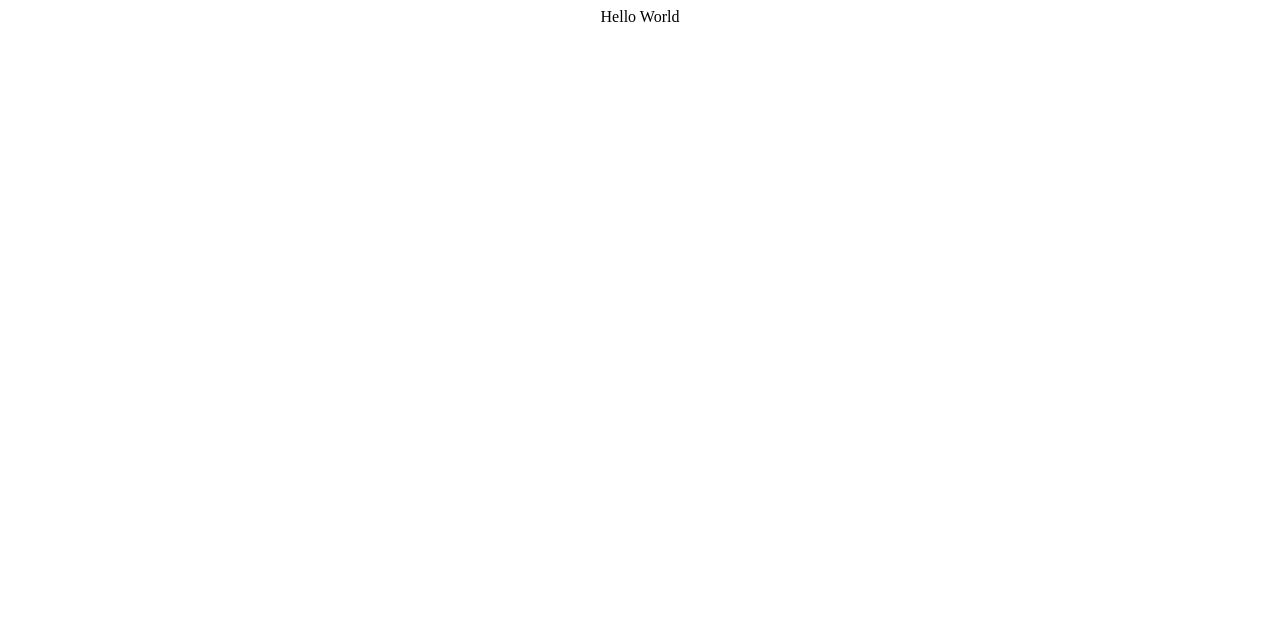
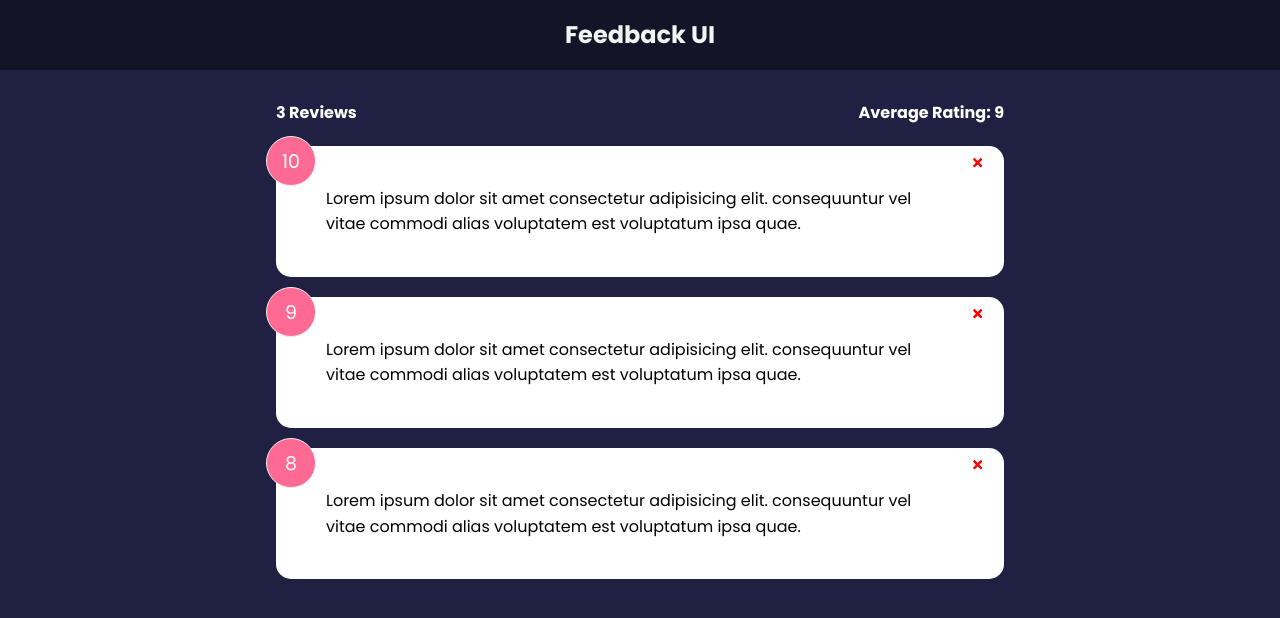
Before and after one commit to Swaniket/feedback-ui, a React (Create React App) app: page / in a window 1280 px wide. Shown: the top 618 px of the page. Built offline with nearby package versions, Linux system fonts and the light colour scheme.

Commit message:
Added Feedback List & Feedback Stats

```diff
--- a/package.json
+++ b/package.json
@@ -8,6 +8,7 @@
     "@testing-library/user-event": "^13.5.0",
     "react": "^18.2.0",
     "react-dom": "^18.2.0",
+    "react-icons": "^4.4.0",
     "react-scripts": "5.0.1",
     "web-vitals": "^2.1.4"
   },
--- a/src/App.css
+++ /dev/null
@@ -1,38 +0,0 @@
-.App {
-  text-align: center;
-}
-
-.App-logo {
-  height: 40vmin;
-  pointer-events: none;
-}
-
-@media (prefers-reduced-motion: no-preference) {
-  .App-logo {
-    animation: App-logo-spin infinite 20s linear;
-  }
-}
-
-.App-header {
-  background-color: #282c34;
-  min-height: 100vh;
-  display: flex;
-  flex-direction: column;
-  align-items: center;
-  justify-content: center;
-  font-size: calc(10px + 2vmin);
-  color: white;
-}
-
-.App-link {
-  color: #61dafb;
-}
-
-@keyframes App-logo-spin {
-  from {
-    transform: rotate(0deg);
-  }
-  to {
-    transform: rotate(360deg);
-  }
-}
--- a/src/App.js
+++ b/src/App.js
@@ -1,10 +1,27 @@
-import './App.css';
+import { useState } from "react";
+
+import Header from "./componets/Header";
+import FeedbackList from "./componets/FeedbackList";
+import FeedbackStats from "./componets/FeedbackStats";
+import FeedbackData from "./data/FeedbackData";
 
 function App() {
+  const [feedback, setFeedback] = useState(FeedbackData);
+
+  const deleteFeedback = (id) => {
+    if (window.confirm("Are you sure you want to delete?")) {
+      setFeedback(feedback.filter((item) => item.id !== id));
+    }
+  };
+
   return (
-    <div className="App">
-      Hello World
-    </div>
+    <>
+      <Header text="Feedback UI" />
+      <div className="container">
+      <FeedbackStats feedback={feedback}/>
+        <FeedbackList feedback={feedback} handleDelete={deleteFeedback} />
+      </div>
+    </>
   );
 }
 
--- /dev/null
+++ b/src/componets/FeedbackItem.jsx
@@ -0,0 +1,26 @@
+import {FaTimes} from "react-icons/fa"
+import PropTypes from "prop-types";
+
+import Card from "./shared/Card";
+
+function FeedbackItem({item, handleDelete}) {
+    const handleClick = (id) => {
+        console.log(id)
+    }
+
+  return (
+    <Card>
+      <div className="num-display">{item.rating}</div>
+      <button onClick={() => handleDelete(item.id)} className="close">
+        <FaTimes color="red"/>
+      </button>
+      <div className="text-display">{item.text}</div>
+    </Card>
+  );
+}
+
+FeedbackItem.propTypes = {
+    item: PropTypes.object.isRequired,
+  };
+
+export default FeedbackItem;
--- /dev/null
+++ b/src/componets/FeedbackList.jsx
@@ -0,0 +1,33 @@
+import React from 'react'
+import PropTypes from "prop-types";
+
+import FeedbackItem from './FeedbackItem'
+import Card from './shared/Card';
+
+function FeedbackList({feedback, handleDelete}) {
+    if (!feedback || feedback.length === 0) {
+        return <Card>No Feedback Yet</Card>
+    }
+
+
+  return (
+    <div className='feedback-list'>
+        {feedback.map((item) => (
+            <FeedbackItem key={item.id} item={item} handleDelete={handleDelete}/>
+        ))}
+    </div>
+  )
+}
+
+FeedbackList.propTypes = {
+    feedback: PropTypes.arrayOf(
+        PropTypes.shape({
+            id: PropTypes.number.isRequired,
+            text: PropTypes.string.isRequired,
+            rating: PropTypes.number.isRequired,
+
+        })
+    )
+}
+
+export default FeedbackList
--- /dev/null
+++ b/src/componets/FeedbackStats.jsx
@@ -0,0 +1,23 @@
+import PropTypes from "prop-types"
+
+function FeedbackStats({feedback}) {
+    let avg = feedback.reduce((accumulator, curr) => {
+        return accumulator + curr.rating
+    }, 0) / feedback.length
+
+    avg = avg.toFixed(1).replace(/[.,]0$/, '')
+
+
+  return (
+    <div className='feedback-stats'>
+        <h4>{feedback.length} Reviews</h4>
+        <h4>Average Rating: {isNaN(avg) ? 0 : avg }</h4>
+    </div>
+  )
+}
+
+FeedbackStats.prototypes = {
+    feedback: PropTypes.array.isRequired
+}
+
+export default FeedbackStats
--- /dev/null
+++ b/src/componets/Header.jsx
@@ -0,0 +1,30 @@
+import PropTypes from "prop-types";
+
+function Header({ text, bgColor, textColor }) {
+  const headerStyles = {
+    backgroundColor: bgColor,
+    color: textColor,
+  };
+
+  return (
+    <header style={headerStyles}>
+      <div className="container">
+        <h2>{text}</h2>
+      </div>
+    </header>
+  );
+}
+
+Header.defaultProps = {
+  text: "Feedback UI",
+  bgColor: "rgba(0,0,0,0.4)",
+  textColor: "#f4f4f4",
+};
+
+Header.prototypes = {
+  text: PropTypes.string,
+  bgColor: PropTypes.string,
+  textColor: PropTypes.string,
+};
+
+export default Header;
--- /dev/null
+++ b/src/componets/shared/Card.jsx
@@ -0,0 +1,31 @@
+import React from "react";
+import PropTypes from "prop-types";
+
+function Card({ children, reverse }) {
+  return (
+    <>
+      {/* <div className={`card ${reverse && "reverse"}`}>{children}</div> */}
+
+      <div
+        className="card"
+        style={{
+          backgroundColor: reverse ? "rgba(0,0,0,0.4)" : "#fff",
+          color: reverse ? "#fff" : "#000",
+        }}
+      >
+        {children}
+      </div>
+    </>
+  );
+}
+
+Card.defaultProps = {
+  reverse: false,
+};
+
+Card.propTypes = {
+  children: PropTypes.node.isRequired,
+  reverse: PropTypes.bool,
+};
+
+export default Card;
--- /dev/null
+++ b/src/data/FeedbackData.js
@@ -0,0 +1,19 @@
+const FeedbackData = [
+    {
+      id: 1,
+      rating: 10,
+      text: 'Lorem ipsum dolor sit amet consectetur adipisicing elit. consequuntur vel vitae commodi alias voluptatem est voluptatum ipsa quae.',
+    },
+    {
+      id: 2,
+      rating: 9,
+      text: 'Lorem ipsum dolor sit amet consectetur adipisicing elit. consequuntur vel vitae commodi alias voluptatem est voluptatum ipsa quae.',
+    },
+    {
+      id: 3,
+      rating: 8,
+      text: 'Lorem ipsum dolor sit amet consectetur adipisicing elit. consequuntur vel vitae commodi alias voluptatem est voluptatum ipsa quae.',
+    },
+  ]
+
+  export default FeedbackData
--- /dev/null
+++ b/src/index.css
@@ -0,0 +1,230 @@
+@import url('https://fonts.googleapis.com/css2?family=Poppins:wght@400;600;700&display=swap');
+
+* {
+  box-sizing: border-box;
+  margin: 0;
+  padding: 0;
+}
+
+body {
+  font-family: 'Poppins', sans-serif;
+  background-color: #202142;
+  color: #fff;
+  line-height: 1.6;
+}
+
+ul {
+  list-style: none;
+}
+
+.container {
+  max-width: 768px;
+  margin: auto;
+  padding: 0 20px;
+}
+
+header {
+  height: 70px;
+  width: 100%;
+  display: flex;
+  justify-content: space-between;
+  align-items: center;
+  margin-bottom: 30px;
+}
+
+.card {
+  background-color: #fff;
+  color: #333;
+  border-radius: 15px;
+  padding: 40px 50px;
+  margin: 20px 0;
+  position: relative;
+}
+
+.card.reverse {
+  background-color: rgba(0, 0, 0, 0.4);
+  color: #fff;
+}
+
+.card h2 {
+  font-size: 22px;
+  font-weight: 600;
+  text-align: center;
+}
+
+.rating {
+  display: flex;
+  align-items: center;
+  justify-content: space-around;
+  margin: 30px 0 40px;
+}
+
+.rating li,
+.num-display {
+  position: relative;
+  background: #f4f4f4;
+  width: 50px;
+  height: 50px;
+  padding: 10px;
+  text-align: center;
+  border-radius: 50%;
+  font-size: 19px;
+  border: 1px #eee solid;
+  transition: 0.3s;
+}
+
+.rating li label {
+  position: absolute;
+  top: 50%;
+  left: 50%;
+  width: 50px;
+  height: 50px;
+  padding: 10px;
+  border-radius: 50%;
+  transform: translate(-50%, -50%);
+  cursor: pointer;
+}
+
+.rating li:hover,
+.num-display {
+  background: #ff6a95;
+  color: #fff;
+}
+
+[type='radio'] {
+  opacity: 0;
+}
+
+[type='radio']:checked ~ label {
+  background: #ff6a95;
+  color: #fff;
+}
+
+.input-group {
+  display: flex;
+  flex-direction: row;
+  border: 1px solid #ccc;
+  padding: 8px 10px;
+  border-radius: 8px;
+}
+
+input {
+  flex-grow: 2;
+  border: none;
+  font-size: 16px;
+}
+
+input:focus {
+  outline: none;
+}
+
+.feedback-stats {
+  color: #fff;
+  display: flex;
+  justify-content: space-between;
+  align-items: center;
+}
+
+.num-display {
+  position: absolute;
+  top: -10px;
+  left: -10px;
+}
+
+.close,
+.edit {
+  position: absolute;
+  top: 10px;
+  right: 20px;
+  cursor: pointer;
+  background: none;
+  border: none;
+}
+
+.edit {
+  right: 40px;
+}
+
+.btn {
+  color: #fff;
+  border: 0;
+  border-radius: 8px;
+  color: #fff;
+  width: 100px;
+  height: 40px;
+  cursor: pointer;
+}
+
+.btn-primary {
+  background-color: #202142;
+}
+
+.btn-secondary {
+  background: #ff6a95;
+}
+
+.btn:hover {
+  transform: scale(0.98);
+  opacity: 0.9;
+}
+
+.btn:disabled {
+  background-color: #cccccc;
+  color: #333;
+  cursor: auto;
+}
+
+.btn:disabled:hover {
+  transform: scale(1);
+  opacity: 1;
+}
+
+.message {
+  padding-top: 10px;
+  text-align: center;
+  color: rebeccapurple;
+}
+
+/* FIX: Remove position: absolute to keep about icon at the bottom of the
+ * document */
+.about-link {
+  display: flex;
+  justify-content: flex-end;
+}
+
+/* FIX: Remove position: absolute to keep about icon at the bottom of the
+ * document */
+.about-link a {
+  color: #fff;
+  cursor: pointer;
+}
+
+.about-link a:hover {
+  color: #ff6a95;
+}
+
+.about h1 {
+  margin-bottom: 20px;
+}
+
+.about p {
+  margin: 10px 0;
+}
+
+@media (max-width: 600px) {
+  .rating li {
+    margin: 10px 3px;
+  }
+
+  .rating {
+    display: flex;
+    align-items: center;
+    justify-content: center;
+    flex-wrap: wrap;
+    margin: 30px 0 40px;
+  }
+
+  .input-group input {
+    width: 80%;
+  }
+}
--- a/src/index.js
+++ b/src/index.js
@@ -1,6 +1,7 @@
 import React from 'react';
 import ReactDOM from 'react-dom/client';
 import App from './App';
+import "./index.css"
 
 const root = ReactDOM.createRoot(document.getElementById('root'));
 root.render(
```
Also changed, not shown: 1 other file (tests, documents, lock files or other folders).
